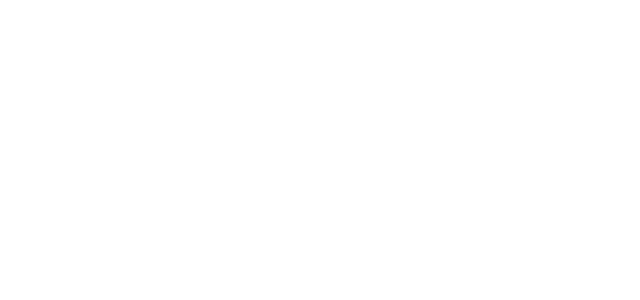
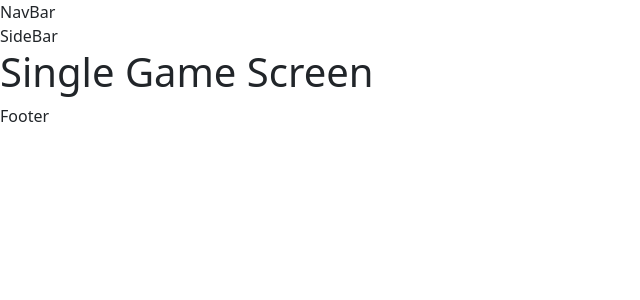
Before and after one commit to Andrea9808/react-final-project, a React (Create React App) app: page /game/1 in a window 1280 px wide. Shown: the top 300 px of the page, without its empty margins (0-640 px from the left). Built offline with nearby package versions, Linux system fonts and the light colour scheme.

Commit message:
feat: link/routes

```diff
--- a/public/index.html
+++ b/public/index.html
@@ -24,7 +24,7 @@
       work correctly both with client-side routing and a non-root public URL.
       Learn how to configure a non-root public URL by running `npm run build`.
     -->
-    <title>React App</title>
+    <title>GameMaster</title>
   </head>
   <body>
     <noscript>You need to enable JavaScript to run this app.</noscript>
--- a/src/App.js
+++ b/src/App.js
@@ -1,10 +1,34 @@
 import 'bootstrap/dist/css/bootstrap.min.css';
+// imprto i componenti NAVBAR, SIDEBAR, FOOTER
+import Navbar from './components/Navbar';
+import Sidebar from './components/Sidebar';
+import Footer from './components/Footer';
+
+//importo le varie pagine
+import AboutScreen from './screen/AboutScreen';
+import HomeScreen from './screen/HomeScreen';
+import ErrorScreen from './screen/ErrorScreen';
+import SingleGameScreen from './screen/SingleGameScreen';
+import ContactScreen from './screen/ContactScreen';
+
+import { BrowserRouter as Router, Route, Routes } from 'react-router-dom';
+// import { useGlobalContext } from './context';
 
 function App() {
+
   return (
-    <div className="App">
-
-    </div>
+    <Router className="App">
+      <Navbar/>
+      <Sidebar/>
+      <Routes>
+        <Route path="/" element={<HomeScreen/>}/>
+        <Route path="/about" element={<AboutScreen/>}/>
+        <Route path="/contattaci" element={<ContactScreen/>}/>
+        <Route path="/game/:id" element={<SingleGameScreen/>}/>
+        <Route path="*" element={<ErrorScreen/>}/>
+      </Routes>
+      <Footer/>
+    </Router>
   );
 }
 
--- /dev/null
+++ b/src/components/Footer.js
@@ -0,0 +1,7 @@
+import React from "react";
+
+const Footer = () => {
+  return <footer>Footer</footer>;
+};
+
+export default Footer;
--- /dev/null
+++ b/src/components/Navbar.js
@@ -0,0 +1,14 @@
+import React from 'react'
+import { FaBars } from 'react-icons/fa'
+import { Link } from 'react-router-dom'
+import { LinkComponent, SocialComponent } from '../utils/links'
+
+const Navbar = () => {
+  return (
+    <div>
+        NavBar
+    </div>
+  )
+}
+
+export default Navbar;
--- /dev/null
+++ b/src/components/Sidebar.js
@@ -0,0 +1,8 @@
+import React from "react";
+import { LinkComponent, SocialComponent } from "../utils/links";
+import { VscArrowSmallLeft } from "react-icons/vsc";
+const Sidebar = () => {
+  return <aside>SideBar</aside>;
+};
+
+export default Sidebar;
--- /dev/null
+++ b/src/context.js
@@ -0,0 +1,19 @@
+import { useState, useContext, createContext } from "react";
+
+const AppContext = createContext();
+
+
+// creo un provider per il context (che contiene il valore del context stesso e il children )
+const AppProvider = ({ children }) => {
+    return <AppContext.Provider value="hello">
+        {children}
+    </AppContext.Provider>;
+}
+
+// creo un custom hook per utilizzare il context
+const useGlobalContext = () => {
+    return useContext(AppContext);
+}
+
+
+export { AppProvider, useGlobalContext };
--- a/src/index.js
+++ b/src/index.js
@@ -2,11 +2,14 @@
 import ReactDOM from 'react-dom/client';
 import './index.css';
 import App from './App';
+import { AppProvider } from './context';
 
 
 const root = ReactDOM.createRoot(document.getElementById('root'));
 root.render(
   <React.StrictMode>
-    <App />
+    <AppProvider>
+      <App />
+    </AppProvider>
   </React.StrictMode>
 );
--- /dev/null
+++ b/src/screen/AboutScreen.js
@@ -0,0 +1,11 @@
+import React from 'react'
+
+const AboutScreen = () => {
+  return (
+    <div>
+        <h1>About Screen</h1>
+    </div>
+  )
+}
+
+export default AboutScreen
--- /dev/null
+++ b/src/screen/ContactScreen.js
@@ -0,0 +1,11 @@
+import React from 'react'
+
+const ContactScreen = () => {
+  return (
+    <div>
+        <h1>Contact Screen</h1>
+    </div>
+  )
+}
+
+export default ContactScreen
--- /dev/null
+++ b/src/screen/ErrorScreen.js
@@ -0,0 +1,11 @@
+import React from 'react'
+
+const ErrorScreen = () => {
+  return (
+    <div>
+        <h1>Error Screen</h1>
+    </div>
+  )
+}
+
+export default ErrorScreen
--- /dev/null
+++ b/src/screen/HomeScreen.js
@@ -0,0 +1,11 @@
+import React from 'react'
+
+const HomeScreen = () => {
+  return (
+    <div>
+        <h1>Home Screen</h1>
+    </div>
+  )
+}
+
+export default HomeScreen
--- /dev/null
+++ b/src/screen/SingleGameScreen.js
@@ -0,0 +1,11 @@
+import React from 'react'
+
+const SingleGameScreen = () => {
+  return (
+    <div>
+        <h1>Single Game Screen</h1>
+    </div>
+  )
+}
+
+export default SingleGameScreen
```
